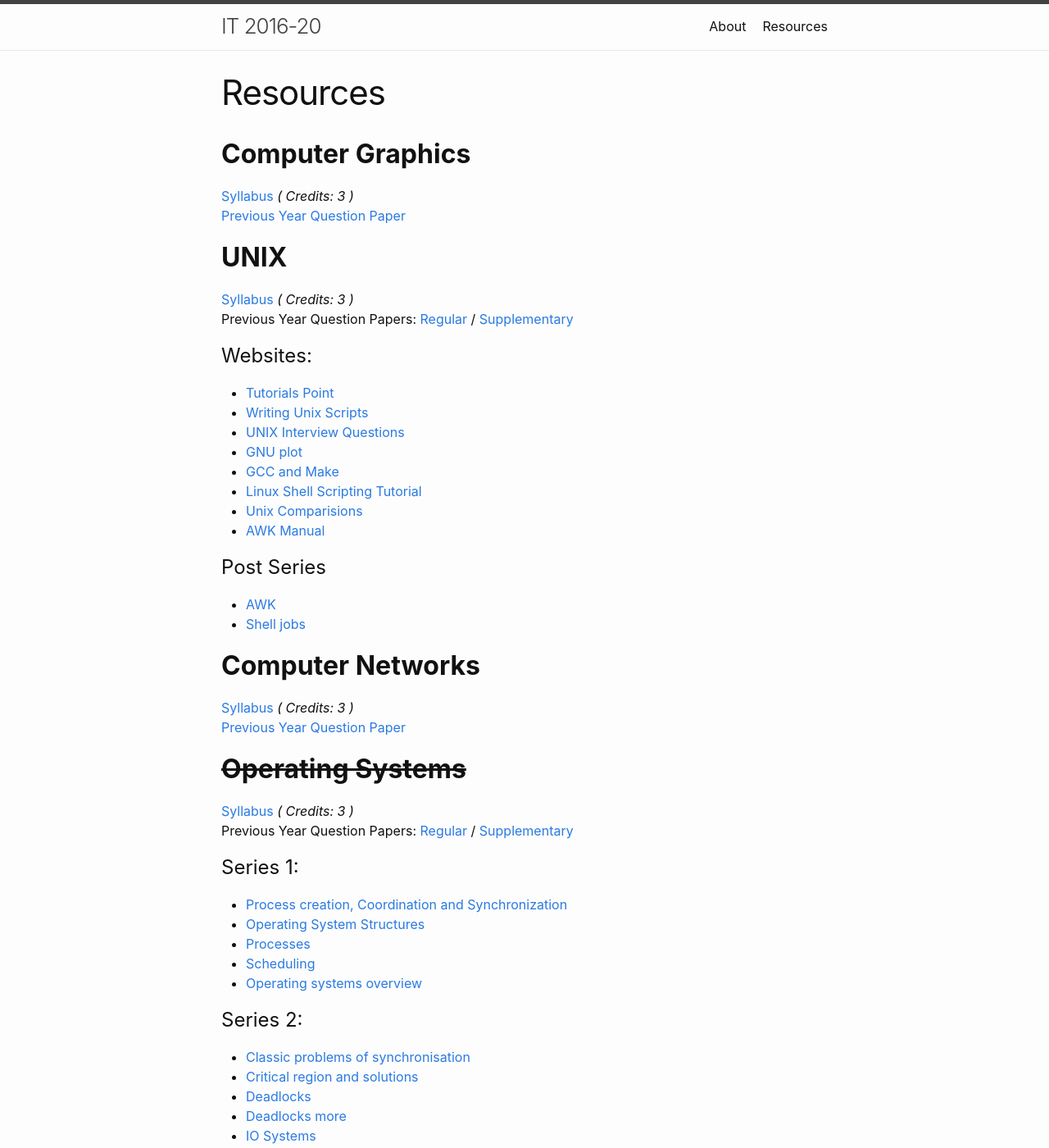
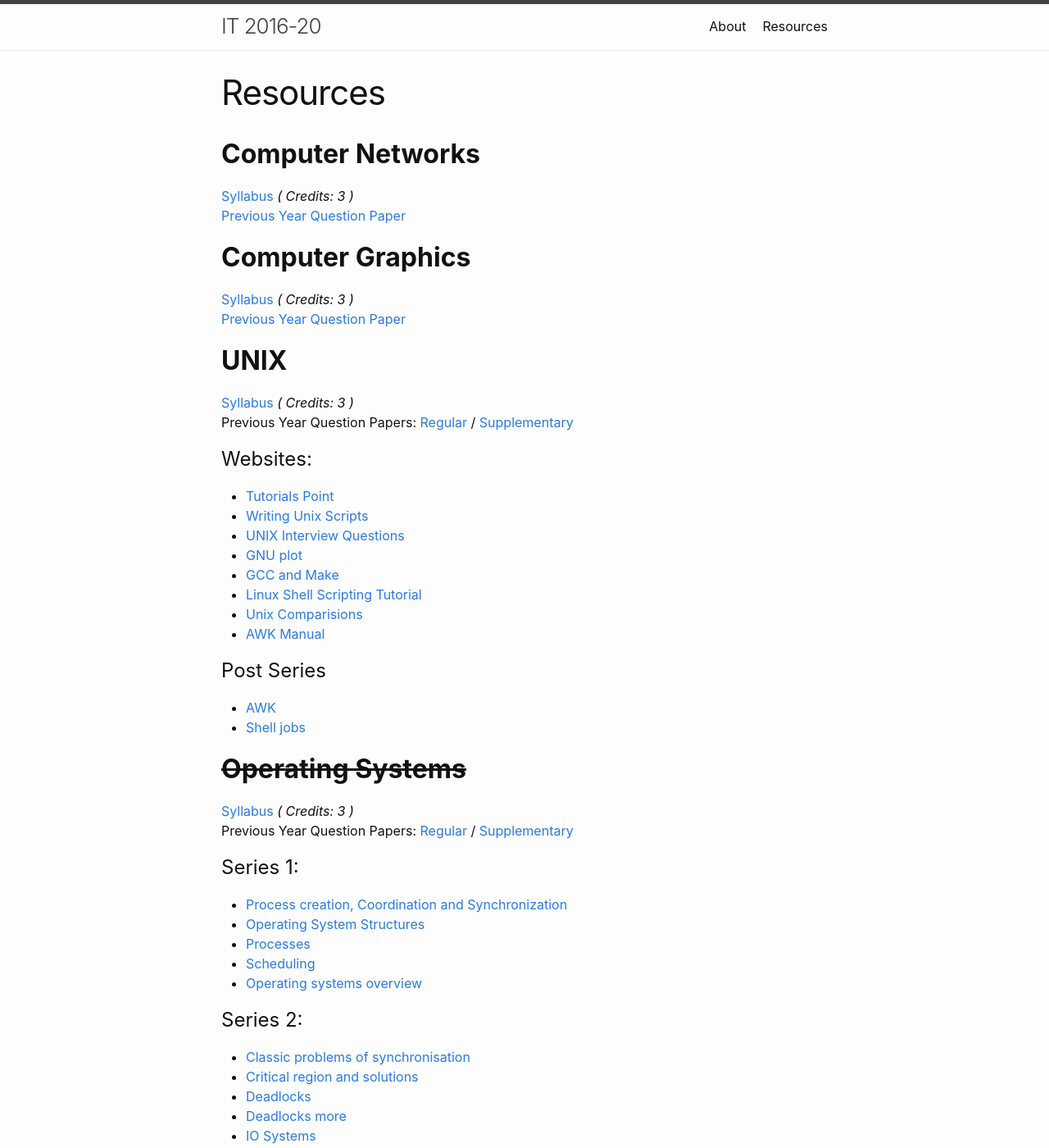
Before and after one commit to IT-GECBH/2020, a Jekyll site: the page built from resources.md, in a window 1280 px wide and 1400 px high. Shown: the whole window at 82% size. Built offline with Jekyll 4.4.1, drawn with Linux system fonts in a browser that asks for light colours; some of the changed lines change nothing that is shown.

Commit message:
reordering

```diff
--- a/resources.md
+++ b/resources.md
@@ -3,6 +3,11 @@
 title: Resources
 permalink: /resources/
 ---
+
+
+## **Computer Networks**
+[Syllabus][net-syll] *( Credits: 3 )* <br/>
+[Previous Year Question Paper][net-prev]
 
 ## **Computer Graphics**
 [Syllabus][cg-syll] *( Credits: 3 )*  <br/>
@@ -25,10 +30,6 @@
 # Post Series
 * [AWK][unix-awk]
 * [Shell jobs][unix-shell-jobs]
-
-## **Computer Networks**
-[Syllabus][net-syll] *( Credits: 3 )* <br/>
-[Previous Year Question Paper][net-prev]
 
 ## ~~**Operating Systems**~~
 [Syllabus][os-syll] *( Credits: 3 )*  <br/>
```
